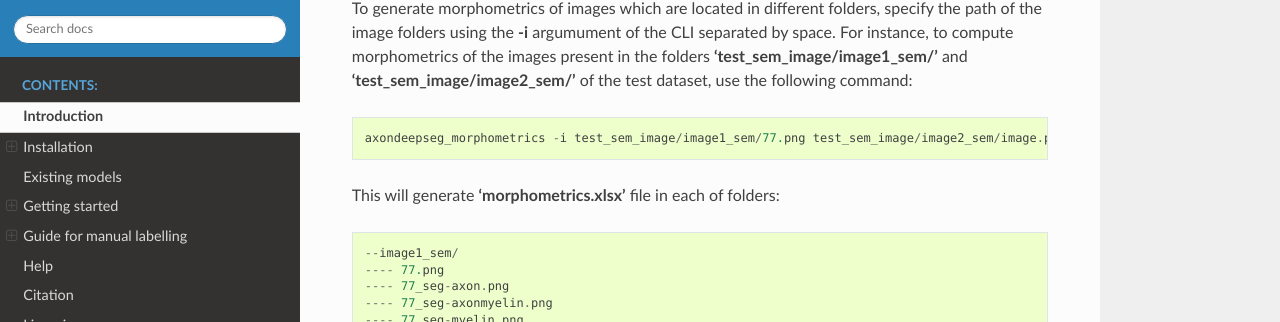
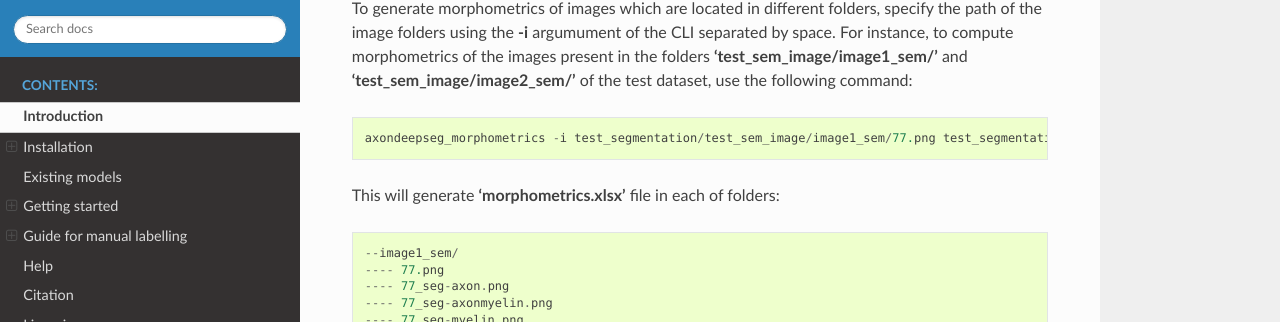
Before and after one commit to axondeepseg/axondeepseg, a Sphinx documentation site: the page built from docs/source/documentation.rst, in a window 1280 px wide and 900 px high, scrolled down 12332 px. Shown: the part 129-451 px from the top of the window. Built offline with Sphinx 7.4.7 and the Read the Docs theme 2.0.0, drawn with Linux system fonts in a browser that asks for light colours.

Commit message:
Add complete path
Co-authored-by: mariehbourget <54086142+mariehbourget@users.noreply.github.com>

```diff
--- a/docs/source/documentation.rst
+++ b/docs/source/documentation.rst
@@ -376,7 +376,7 @@
 ^^^^^^^^^^^^^^^^^^^^^^^^^^^^^^^^^^^^^^^^^^^^^
 To generate morphometrics of images which are located in different folders, specify the path of the image folders using the **-i** argumument of the CLI separated by space. For instance, to compute morphometrics of the images present in the folders **'test_sem_image/image1_sem/'** and **'test_sem_image/image2_sem/'** of the test dataset, use the following command::
 
-    axondeepseg_morphometrics -i test_sem_image/image1_sem/77.png test_sem_image/image2_sem/image.png
+    axondeepseg_morphometrics -i test_segmentation/test_sem_image/image1_sem/77.png test_segmentation/test_sem_image/image2_sem/image.png
 
 This will generate **'morphometrics.xlsx'** file in each of folders::
 
```
